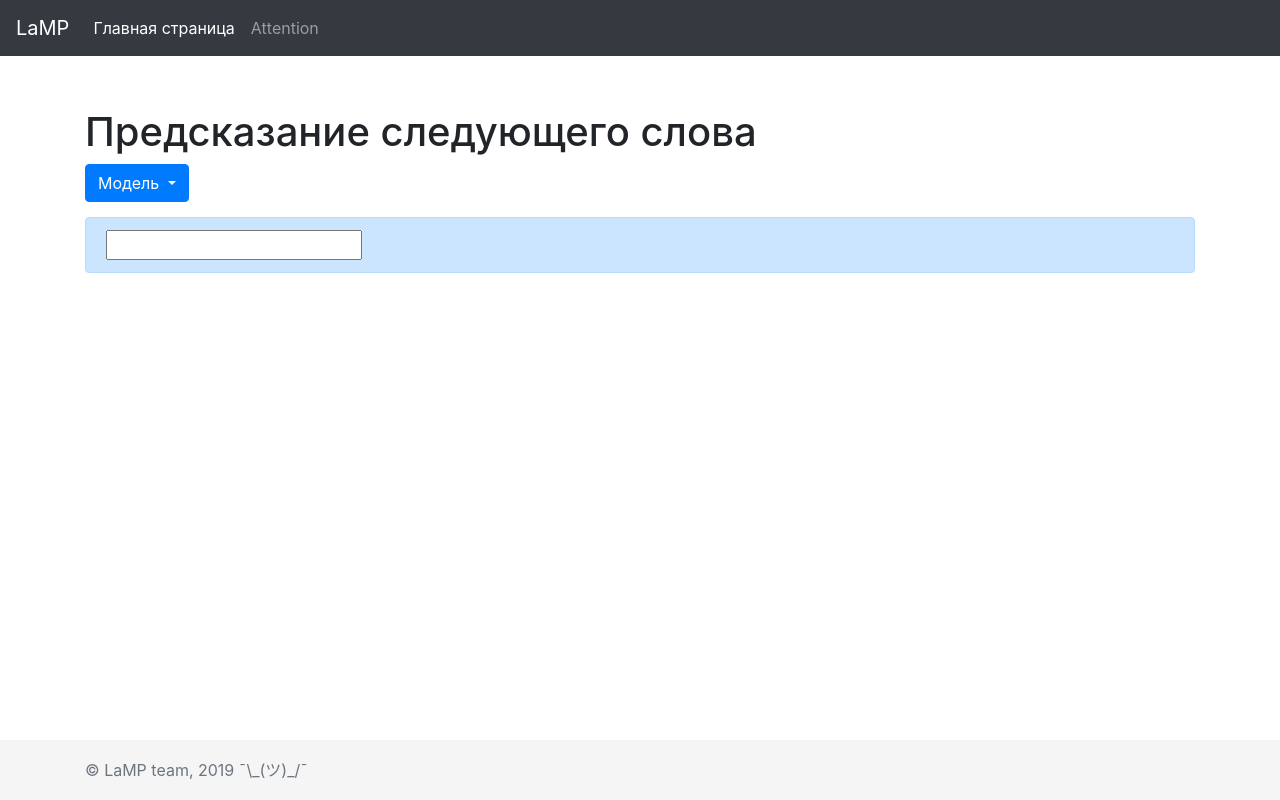
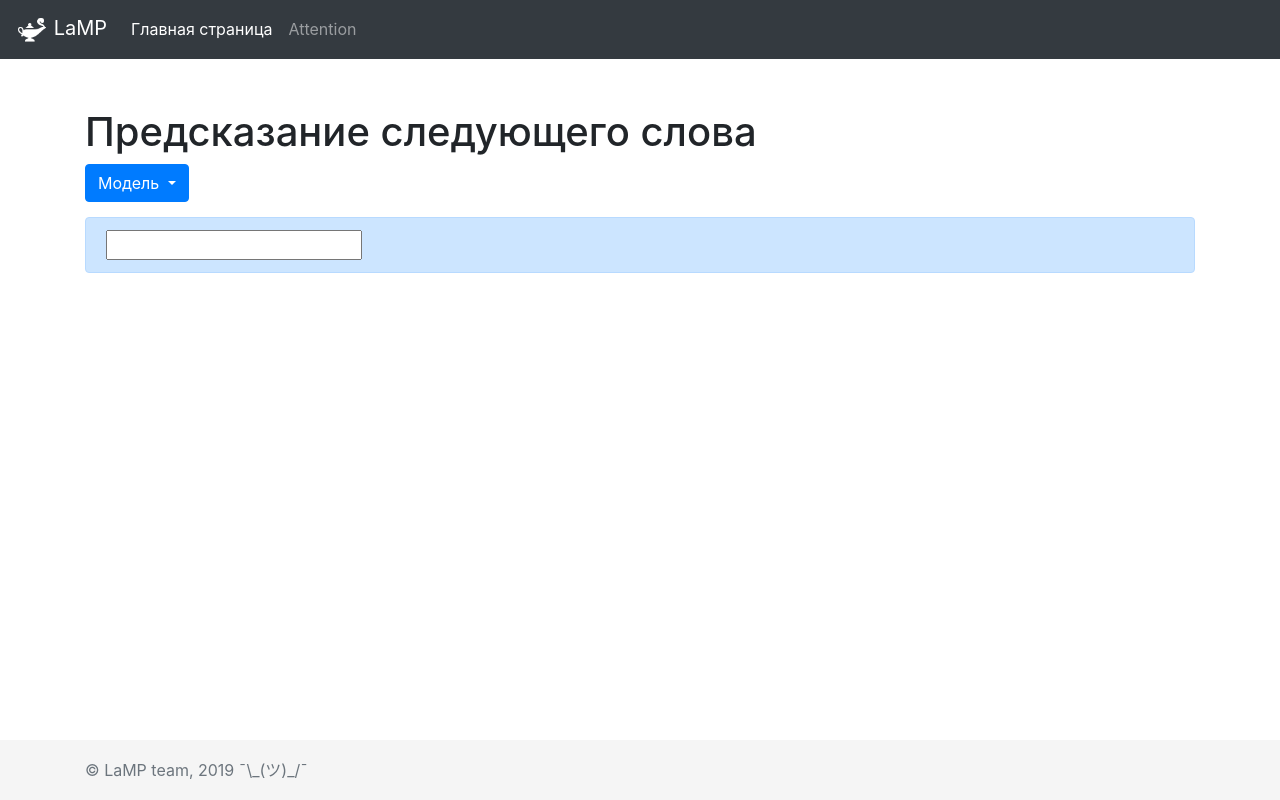
Before and after one commit to yaskevich/lamp, a website: page public/index.html in a window 1280 px wide. Drawn offline with nearby package versions, Linux system fonts and the light colour scheme.

Commit message:
icon8 favico

```diff
--- a/public/index.html
+++ b/public/index.html
@@ -5,7 +5,9 @@
     <meta name="viewport" content="width=device-width, initial-scale=1, shrink-to-fit=no">
     <meta name="description" content="">
     <meta name="author" content="">
-    <link rel="icon" href="/docs/4.0/assets/img/favicons/favicon.ico">
+    <!-- <link rel="icon" href="/docs/4.0/assets/img/favicons/favicon.ico"> -->
+
+	<link rel="icon" type="image/png" href="icons8.png" />
 
     <title>Language Model Prediction</title>
 
@@ -24,7 +26,9 @@
     <header>
       <!-- Fixed navbar -->
       <nav class="navbar navbar-expand-md navbar-dark fixed-top bg-dark">
-        <a class="navbar-brand" href="#">LaMP</a>
+        <a class="navbar-brand" href="#"><img src="icons8.png" style="height:32px;filter:invert(100%)"/>
+		LaMP
+		</a>
         <button class="navbar-toggler" type="button" data-toggle="collapse" data-target="#navbarCollapse" aria-controls="navbarCollapse" aria-expanded="false" aria-label="Toggle navigation">
           <span class="navbar-toggler-icon"></span>
         </button>
```
Also changed, not shown: public/icons8.png (added).
